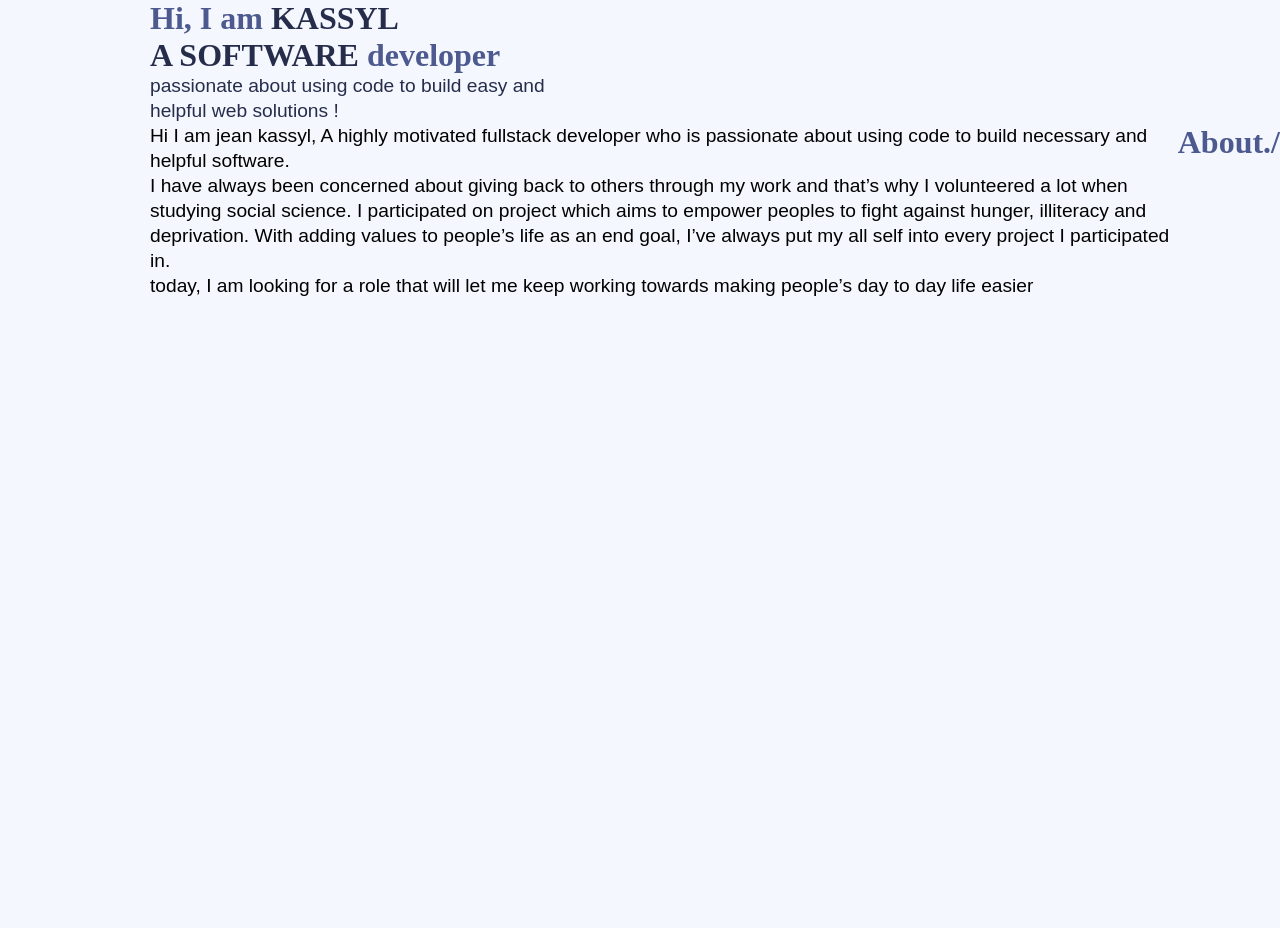
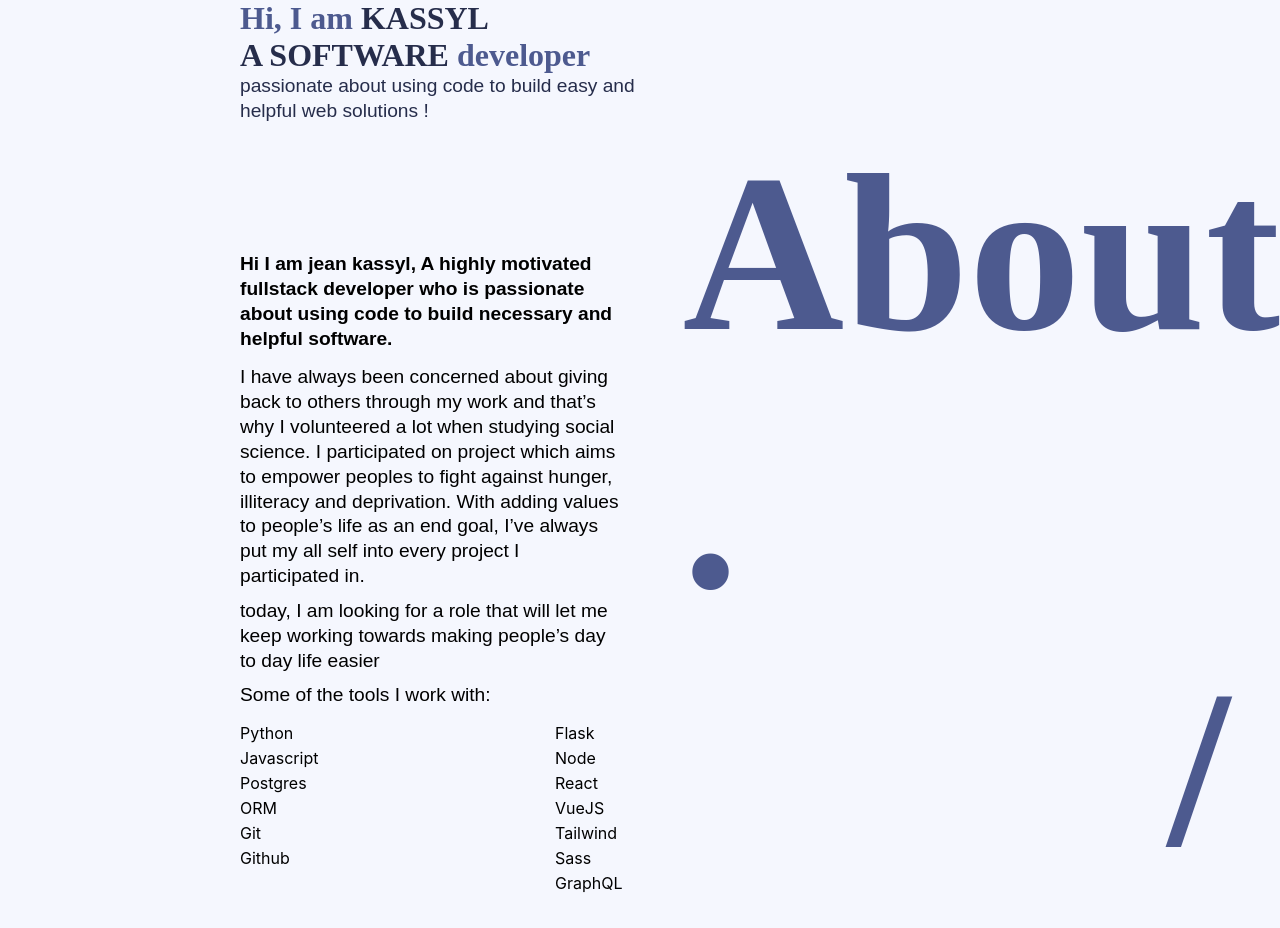
Before and after one commit to Jean-kassyl/kass-portofolio-v1, a React (Create React App) app: page / in a window 1280 px wide. Shown: the part 180-1108 px from the top of the page. Before the commit the page ends 800 px from the top, so only its background shows below. Built offline with nearby package versions, Linux system fonts and the light colour scheme.

Commit message:
feat: add the about section - add some text - style not satisfying, have to keep working on that

```diff
--- a/src/components/Home/index.js
+++ b/src/components/Home/index.js
@@ -15,19 +15,41 @@ const Home = () => {
 
                 <section className="about">
                     <div className="text">
-                        <p>
+                        <p className="paragraph1">
                             Hi I am jean kassyl,
                             A highly motivated fullstack developer who is passionate about using code to build
                             necessary and helpful software.
                         </p>
-                        <p>
+                        <p className="marg">
                             I have always been concerned about giving back to others through my work and that’s why I volunteered a lot when studying social science.
                             I participated on project which aims to empower peoples to fight against hunger, illiteracy and deprivation.
                             With adding values to people’s life as an end goal, I’ve always put my all self into every project I participated in.
                         </p>
-                        <p>
+                        <p className="marg">
                             today, I am looking for a role that will let me keep working towards making people’s day to day life easier
                         </p>
+                        <p className="marg">
+                            Some of the tools I work with:
+                        </p>
+                        <div className="skills">
+                            <ul>
+                                <li>Python</li>
+                                <li>Javascript</li>
+                                <li>Postgres</li>
+                                <li>ORM</li>
+                                <li>Git</li>
+                                <li>Github</li>
+                            </ul>
+                            <ul>
+                                <li>Flask</li>
+                                <li>Node</li>
+                                <li>React</li>
+                                <li>VueJS</li>
+                                <li>Tailwind</li>
+                                <li>Sass</li>
+                                <li>GraphQL</li>
+                            </ul>
+                        </div>
                     </div>
                     <div>
                         <h2 className="about-title"><span>About</span><span>.</span><span>/</span></h2>
--- a/src/components/Home/index.scss
+++ b/src/components/Home/index.scss
@@ -5,7 +5,7 @@ h1 , h2 {
 }
 
 main {
-    padding: 100px 0 100px 150px;
+    padding: 100px 0 100px 15rem;
 }
 h1 {
     margin: 0;
@@ -24,4 +24,47 @@ p {
 .about {
     display: flex;
 
+    .text {
+        align-self: flex-end;
+        padding-right: 60px;
+
+        p {
+            font-size: 1.2rem;
+            font-family: "Liberation sans";
+        }
+
+        .paragraph1 {
+            font-weight: 700;
+            margin-bottom: .8rem;
+        }
+
+        .marg {
+            margin-bottom: .6rem;
+        }
+
+        .skills {
+            display: flex;
+            justify-content: space-between;
+
+            li {
+                margin-block: 5px;
+            }
+        }
+    }
+
+    .about-title {
+        font-size: 14rem;
+        margin: 0;
+
+        span {
+            display: block;
+
+            &:last-child {
+                text-align: right;
+                padding-right: 50px;
+            }
+        }
+
+    }
+
 }
```
